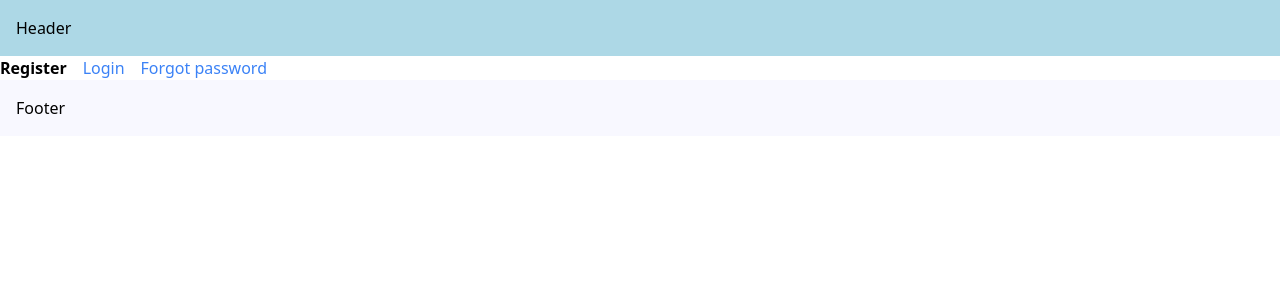
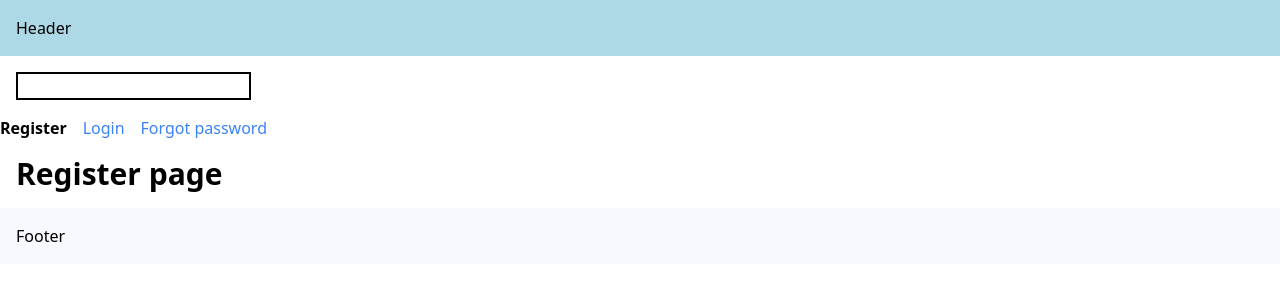
Before and after one commit to SAIDOU11/Next.js-Course, a Next.js app in the folder course/: page /register in a window 1280 px wide. Shown: the top 300 px of the page. Built offline with nearby package versions, Linux system fonts and the light colour scheme.

Commit message:
template, useRouter, fix error

```diff
--- a/course/app/(auth)/register/page.tsx
+++ b/course/app/(auth)/register/page.tsx
@@ -1,7 +1,11 @@
 import React from "react";
 
 const Register = () => {
-  return <h1>Register page</h1>;
+  return (
+    <>
+      <h1>Register page</h1>
+    </>
+  );
 };
 
 export default Register;
--- a/course/app/(auth)/layout.tsx
+++ b/course/app/(auth)/template.tsx
@@ -2,6 +2,7 @@
 
 import Link from "next/link";
 import { usePathname } from "next/navigation";
+import { useState } from "react";
 
 const navLinks = [
   { name: "Register", href: "/register" },
@@ -15,8 +16,17 @@ export default function AuthLayout({
   children: React.ReactNode;
 }) {
   const pathname = usePathname();
+  const [input, setInput] = useState("");
+
   return (
     <div>
+      <div>
+        <input
+          className="border-2 border-black m-4"
+          value={input}
+          onChange={(e) => setInput(e.target.value)}
+        />
+      </div>
       {navLinks.map((link) => {
         const isActive = pathname.startsWith(link.href);
         return (
@@ -29,6 +39,7 @@ export default function AuthLayout({
           </Link>
         );
       })}
+      <h1 className="text-3xl font-bold m-4">{children}</h1>
     </div>
   );
 }
--- /dev/null
+++ b/course/app/order-product/page.tsx
@@ -0,0 +1,26 @@
+"use client";
+
+import React from "react";
+import { useRouter } from "next/navigation";
+
+const OrderProduct = () => {
+  const router = useRouter();
+
+  const handleClick = () => {
+    console.log("Order was placed successfully.");
+    router.push("/");
+  };
+  return (
+    <div className="m-4">
+      <h1 className="text-3xl font-bold">Order Product</h1>
+      <button
+        onClick={handleClick}
+        className="bg-blue-900 py-2 px-3 text-white rounded-md my-2"
+      >
+        Place Order
+      </button>
+    </div>
+  );
+};
+
+export default OrderProduct;
```
